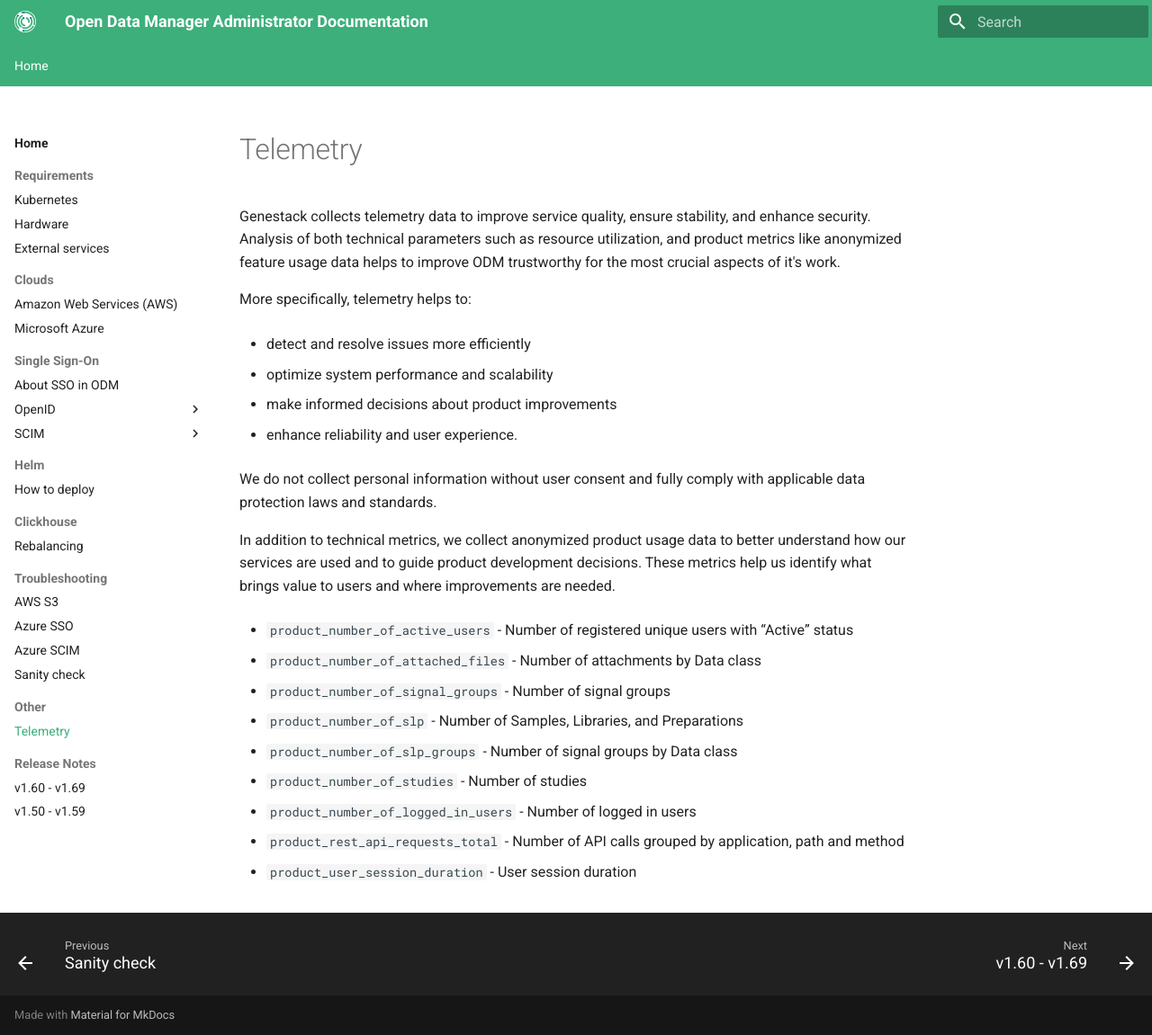
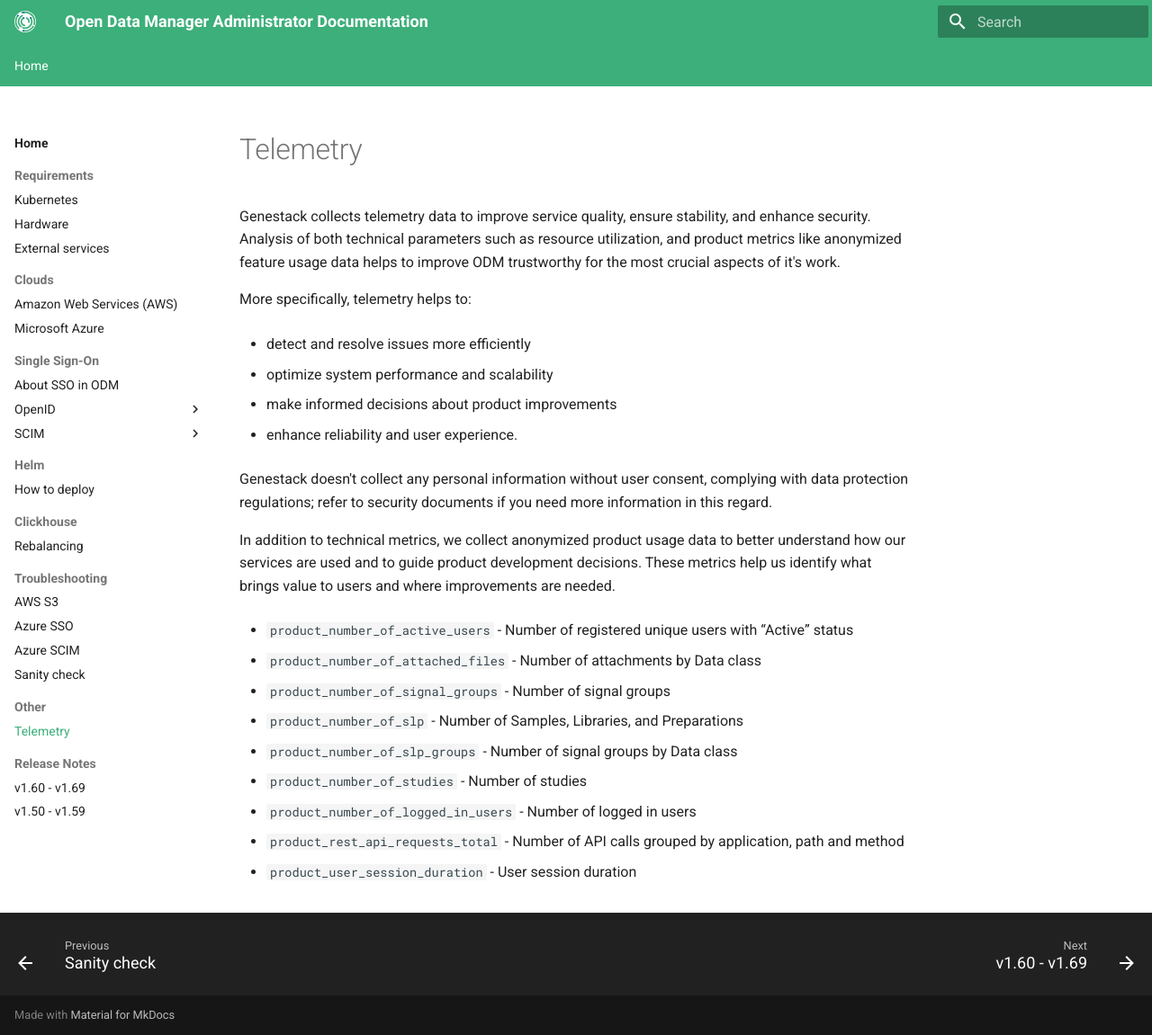
Before and after one commit to genestack/admin-docs, an MkDocs documentation site: the page built from docs/home/other/telemetry.md, in a window 1280 px wide and 1151 px high. Shown: the whole window at 90% size. Built offline with MkDocs 1.6.1 and Material for MkDocs 9.7.7, drawn with Linux system fonts in a browser that asks for light colours; the version menu is left out.

Commit message:
Update docs/home/other/telemetry.md
Co-authored-by: Mikhail Smazhevsky <mikhail.smazhevsky@genestack.com>

```diff
--- a/docs/home/other/telemetry.md
+++ b/docs/home/other/telemetry.md
@@ -12,7 +12,7 @@
 
 - enhance reliability and user experience.
 
-We do not collect personal information without user consent and fully comply with applicable data protection laws and standards.
+Genestack doesn't collect any personal information without user consent, complying with data protection regulations; refer to security documents if you need more information in this regard.
 
 In addition to technical metrics, we collect anonymized product usage data to better understand how our services are used and to guide product development decisions. These metrics help us identify what brings value to users and where improvements are needed.
 
```
